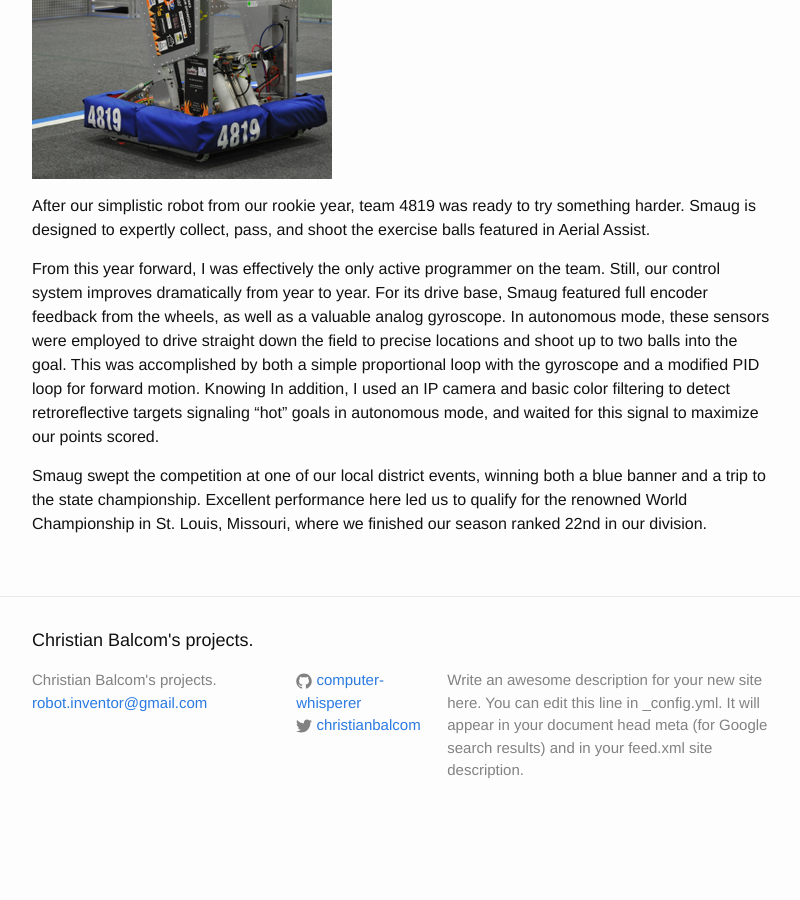
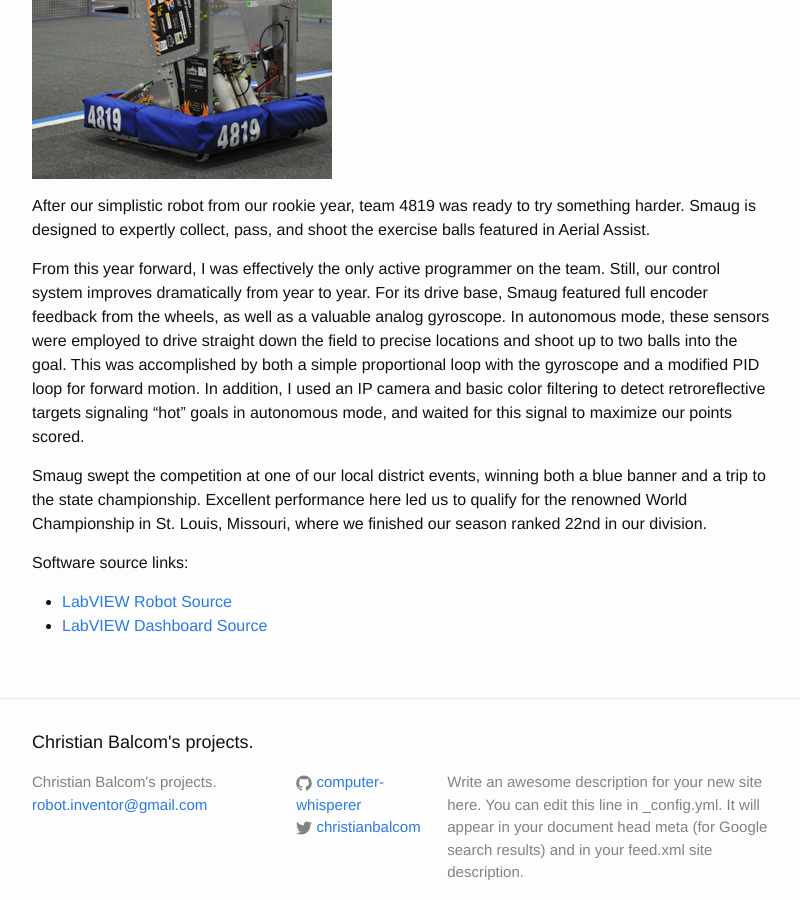
Before and after one commit to computer-whisperer/computer-whisperer.github.io, a Jekyll site: the page built from _posts/2016-05-10-FRC-2014-Smaug.markdown, in a window 1280 px wide and 900 px high, scrolled down 560 px. Shown: the whole window, without its empty margins (238-1038 px from the left). Built offline with Jekyll 4.4.1, drawn with Linux system fonts in a browser that asks for light colours; before the commit the page ends 1402 px from its top, so only the background shows below that.

Commit message:
Add bits to alpinista and smaug posts, begin erebor post

```diff
--- a/_posts/2016-05-09-FRC-2013-Alpinista.markdown
+++ b/_posts/2016-05-09-FRC-2013-Alpinista.markdown
@@ -15,3 +15,8 @@ The basic autonomous routine I built utilized twin ultrasonic sensors and an arm
 I also helped significantly in designing and building the electrical system.
 
 By the end of the season, my team as a whole had achieved the highest seed of a rookie team in the state and won the Rookie All-star award at a district competition.
+
+Software source links:
+
+ - [LabVIEW Robot Source]('https://github.com/Team4819/FRC-2013-LabView-Robot-Project')
+ - [LabVIEW Dashboard Source]('https://github.com/Team4819/FRC-2013-LabView-Dashboard-Project')
--- a/_posts/2016-05-10-FRC-2014-Smaug.markdown
+++ b/_posts/2016-05-10-FRC-2014-Smaug.markdown
@@ -11,7 +11,12 @@ Coming from our all-star rookie year, I spent the summer leading up to the 2014
 After our simplistic robot from our rookie year, team 4819 was ready to try something harder. Smaug is designed to expertly collect, pass, and shoot the exercise balls featured in Aerial Assist.
 
 From this year forward, I was effectively the only active programmer on the team. Still, our control system improves dramatically from year to year. For its drive base, Smaug featured full encoder feedback from the wheels, as well as a valuable analog gyroscope.
-In autonomous mode, these sensors were employed to drive straight down the field to precise locations and shoot up to two balls into the goal. This was accomplished by both a simple proportional loop with the gyroscope and a modified PID loop for forward motion. Knowing
+In autonomous mode, these sensors were employed to drive straight down the field to precise locations and shoot up to two balls into the goal. This was accomplished by both a simple proportional loop with the gyroscope and a modified PID loop for forward motion.
 In addition, I used an IP camera and basic color filtering to detect retroreflective targets signaling "hot" goals in autonomous mode, and waited for this signal to maximize our points scored.
 
 Smaug swept the competition at one of our local district events, winning both a blue banner and a trip to the state championship. Excellent performance here led us to qualify for the renowned World Championship in St. Louis, Missouri, where we finished our season ranked 22nd in our division.
+
+Software source links:
+
+ - [LabVIEW Robot Source]('https://github.com/Team4819/2014-Robot-Code')
+ - [LabVIEW Dashboard Source]('https://github.com/Team4819/2014-Dashboard-Code')
```
Also changed, not shown: _posts/2016-05-11-FRC-2015-Erebor.markdown (added, +9 -0 lines).
